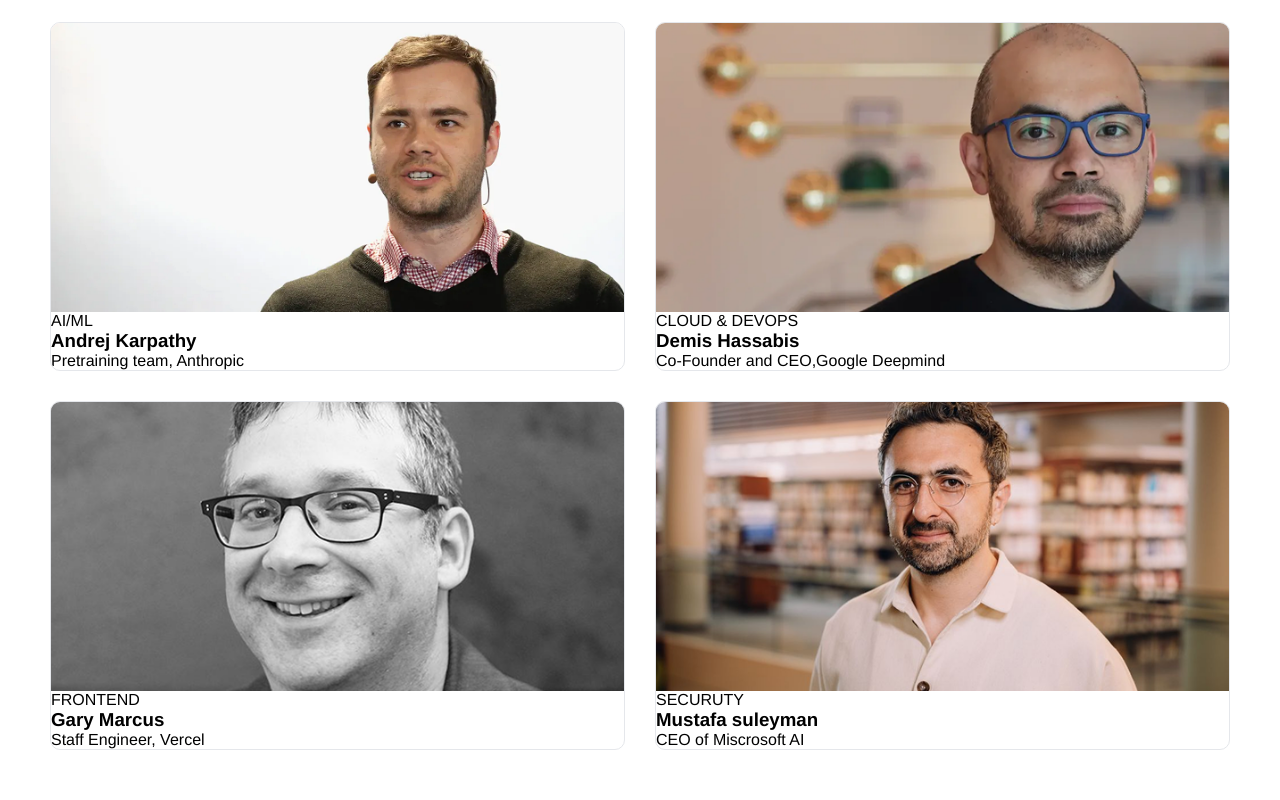
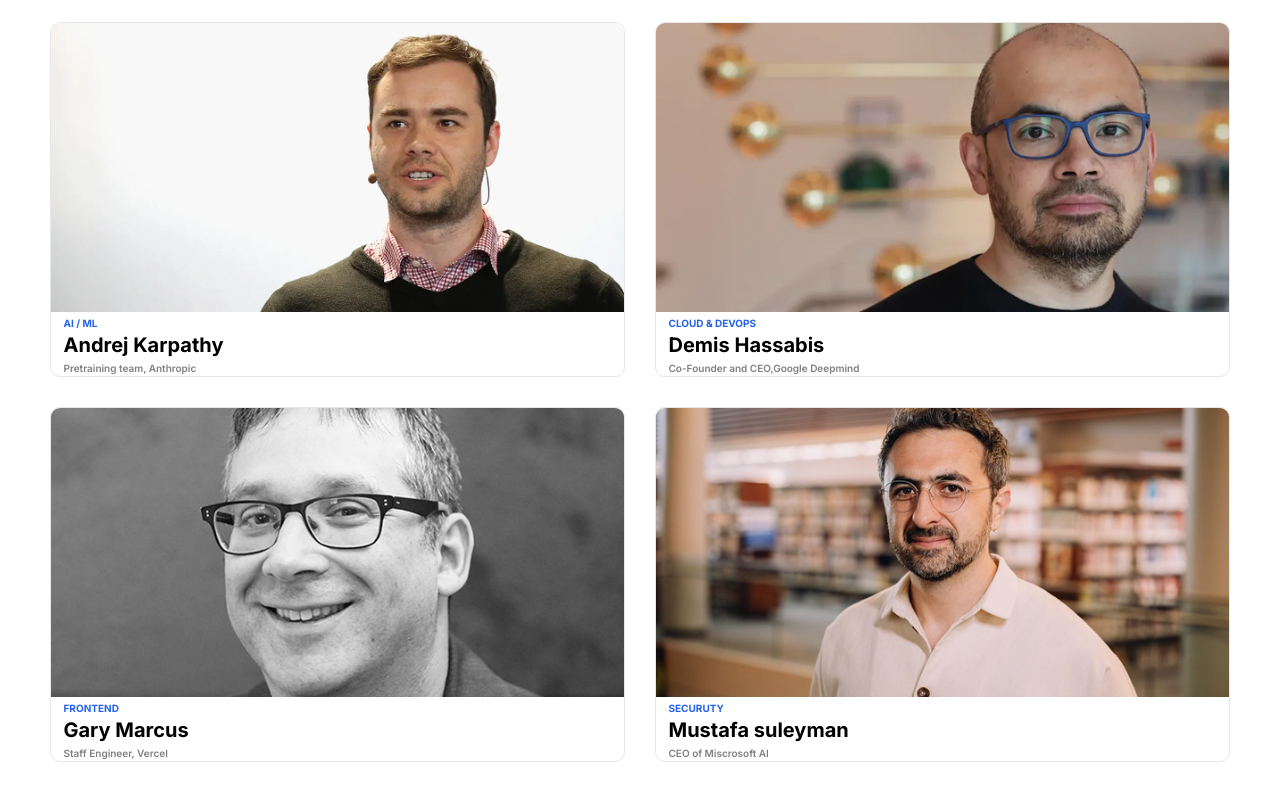
Before and after one commit to NavidPriyan/DevConf-Assignment-1, a plain HTML site: page index.html in a window 1280 px wide. Shown: the part 980-1780 px from the top of the page. Drawn offline with nearby package versions, Linux system fonts and the light colour scheme.

Commit message:
Fixed the color ,padding margin of the cards on to the next mission

```diff
--- a/style.css
+++ b/style.css
@@ -144,7 +144,36 @@ header{
     text-align: left;
     overflow: hidden;
     border-radius:10px;
-    border:1px solid #e5e7ebFF;;
+    border:1px solid #e5e7ebFF;
+
+}
+
+
+.speaker-category {
+    font-family: "Inter", sans-serif;
+    color:#2563eb;
+    font-size:10px;
+    font-weight:700;
+    padding:2.5px;
+    margin-left:10px;
+    margin-top: 10px;
+}
+
+.speaker-card h3 {
+font-family: "Inter", sans-serif;
+    font-size:20px;
+    font-weight:bold;
+    padding: 2.5px;
+    margin-left: 10px;
+}
+
+.speaker-card p{
+    font-family: "Inter", sans-serif;
+     font-size:10px;
+    padding:2.5px;
+    margin-left:10px;
+    font-weight: 600;
+    color: gray;
 
 
 
```
Also changed, not shown: index.html (+1 -1 lines).
